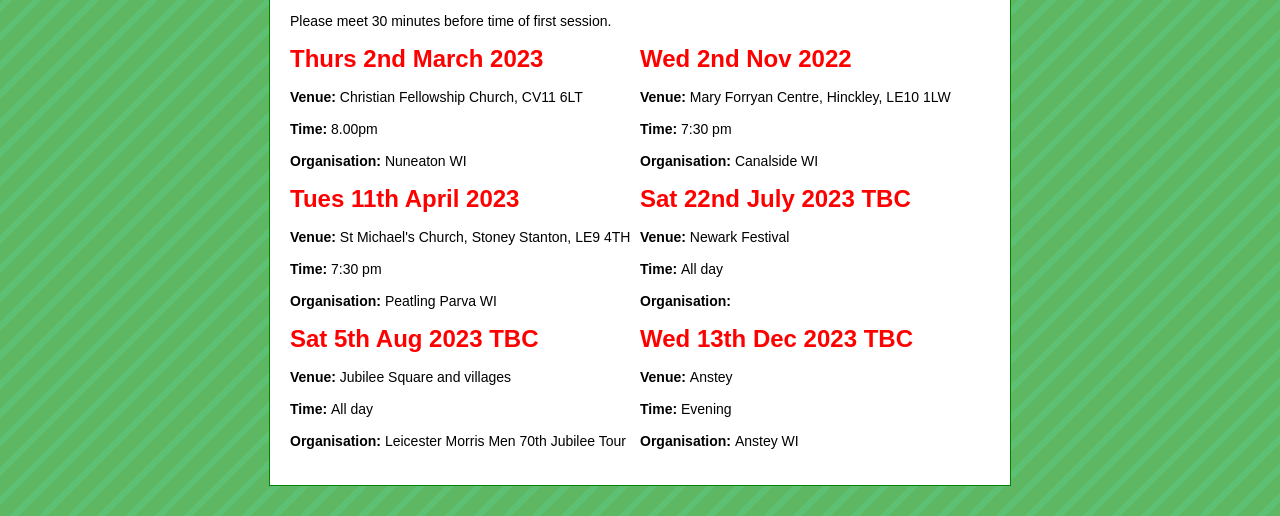
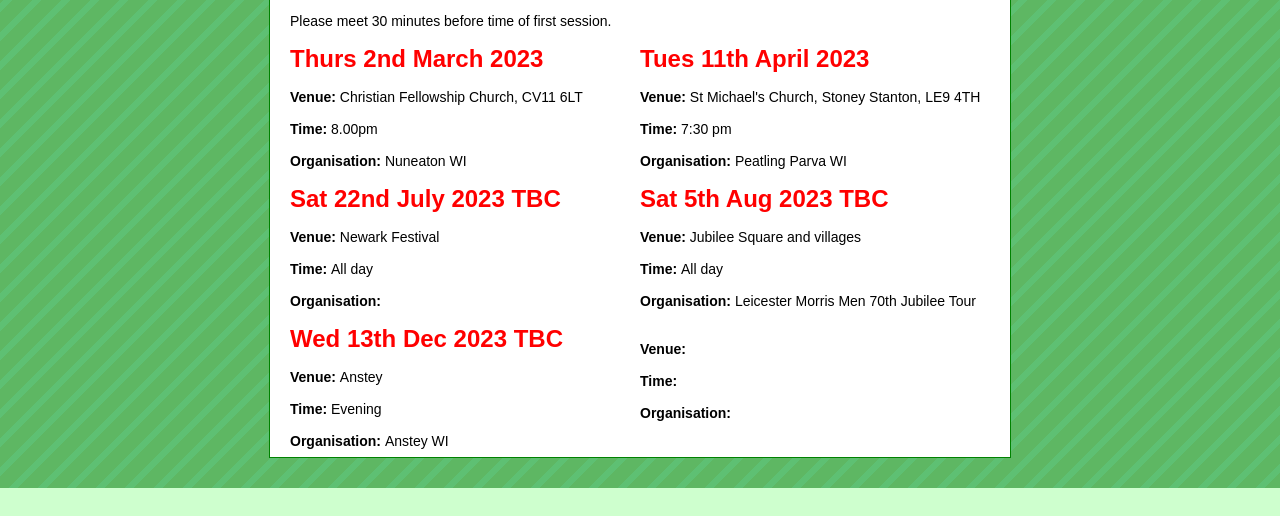
Before and after one commit to stynemouth/stynemouth.github.io, a plain HTML site: page danceouts.html in a window 1280 px wide. Shown: the part 394-910 px from the top of the page. After the commit the page ends 882 px from the top, so only its background shows below. Drawn offline with Linux system fonts and the light colour scheme.

Commit message:
Update danceouts.html

```diff
--- a/danceouts.html
+++ b/danceouts.html
@@ -54,25 +54,6 @@
 
 <div class="danceouts_02"><!-- right -->
 
-<h2>Wed 2nd Nov 2022 </h2>
-<p>&nbsp;</p>
-<p><strong> Venue: </strong> Mary Forryan Centre, Hinckley, LE10 1LW </p>
-<p>&nbsp;</p>
-<p><strong> Time: </strong> 7:30 pm </p>
-<p>&nbsp;</p>
-<p><strong>Organisation: </strong> Canalside WI </p>
-<p>&nbsp;</p>
-</div>
-
-
-</div><!-- aaaaaaaaaaaaaaaaaaaaaaaaaaaaaaaaaaaaaaaaa -->
-
-
-
-<div class="danceouts"><!-- bbbbbbbbbbbbbbbbbbbbbbbbbbbbbbbbbbbbbbbbbbb -->
-
-<div class="danceouts_01"><!-- left -->
-
 <h2>Tues 11th April 2023 </h2>
 <p>&nbsp;</p>
 <p><strong> Venue: </strong> St Michael's Church, Stoney Stanton, LE9 4TH </p>
@@ -86,8 +67,13 @@
 
 
 
+</div><!-- aaaaaaaaaaaaaaaaaaaaaaaaaaaaaaaaaaaaaaaaa -->
 
-<div class="danceouts_02"><!-- right -->
+
+
+<div class="danceouts"><!-- bbbbbbbbbbbbbbbbbbbbbbbbbbbbbbbbbbbbbbbbbbb -->
+
+<div class="danceouts_01"><!-- left -->
 
 <h2> Sat 22nd July 2023 TBC</h2>
 <p>&nbsp;</p>
@@ -100,13 +86,9 @@
 </div>
 
 
-</div><!-- bbbbbbbbbbbbbbbbbbbbbbbbbbbbbbbbbbbbbbbb -->
 
 
-
-<div class="danceouts"><!-- ccccccccccccccccccccccccccccccccccccc -->
-
-<div class="danceouts_01"><!-- left -->
+<div class="danceouts_02"><!-- right -->
 
 <h2>Sat 5th Aug 2023 TBC</h2>
 <p>&nbsp;</p>
@@ -119,8 +101,13 @@
 </div>
 
 
+</div><!-- bbbbbbbbbbbbbbbbbbbbbbbbbbbbbbbbbbbbbbbb -->
 
-<div class="danceouts_02"><!-- right -->
+
+
+<div class="danceouts"><!-- ccccccccccccccccccccccccccccccccccccc -->
+
+<div class="danceouts_01"><!-- left -->
 
 <h2> Wed 13th Dec 2023 TBC </h2>
 <p>&nbsp;</p>
@@ -133,6 +120,20 @@
 </div>
 
 
+
+<div class="danceouts_02"><!-- right -->
+
+<h2>  </h2>
+<p>&nbsp;</p>
+<p><strong> Venue: </strong>  </p>
+<p>&nbsp;</p>
+<p><strong> Time: </strong>  </p>
+<p>&nbsp;</p>
+<p><strong>Organisation: </strong>   </p>
+<p>&nbsp;</p>
+</div>
+
+
 </div><!-- ccccccccccccccccccccccccccccccccccccc -->
 </div>
 
```
